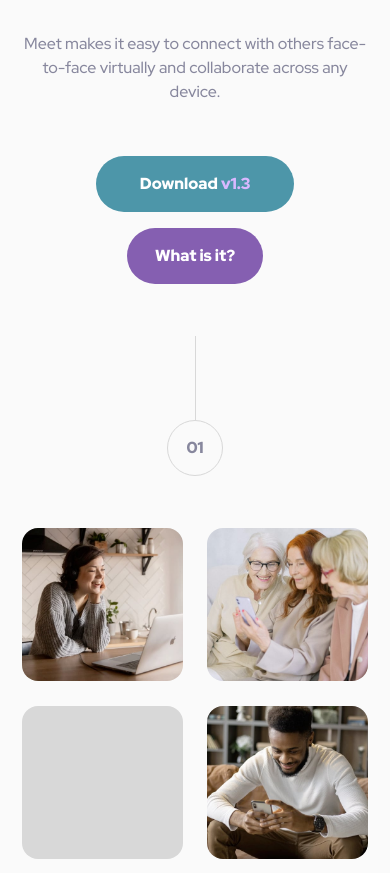
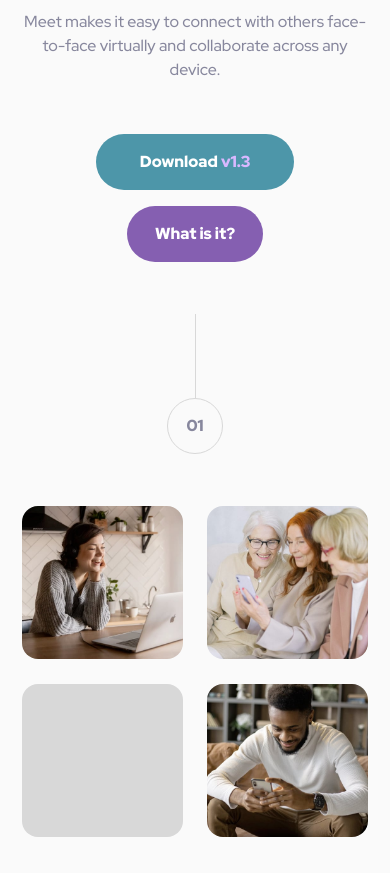
Before and after one commit to Towbee05/landing-page, a website: page index.html in a window 390 px wide. Shown: the part 406-1279 px from the top of the page. Drawn offline with Linux system fonts and the light colour scheme.

Commit message:
Fixed bug

```diff
--- a/index.html
+++ b/index.html
@@ -9,7 +9,7 @@
     <link rel="stylesheet" href="./dict/output.css">
 </head>
 <body class="bg-custom-background flex justify-center w-full">
-    <main class="min-h-screen py-custom xs:pt-20 xs:pb-0 text-center break-words max-w-[1440px] ">
+    <main class="min-h-screen py-[22px] xs:pt-20 xs:pb-0 text-center break-words max-w-[1440px] ">
         <div class="grid grid-cols-1 gap-11">
             <div class="heading space-y-13">
                 <span class="flex w-full mx-auto justify-center">
```
